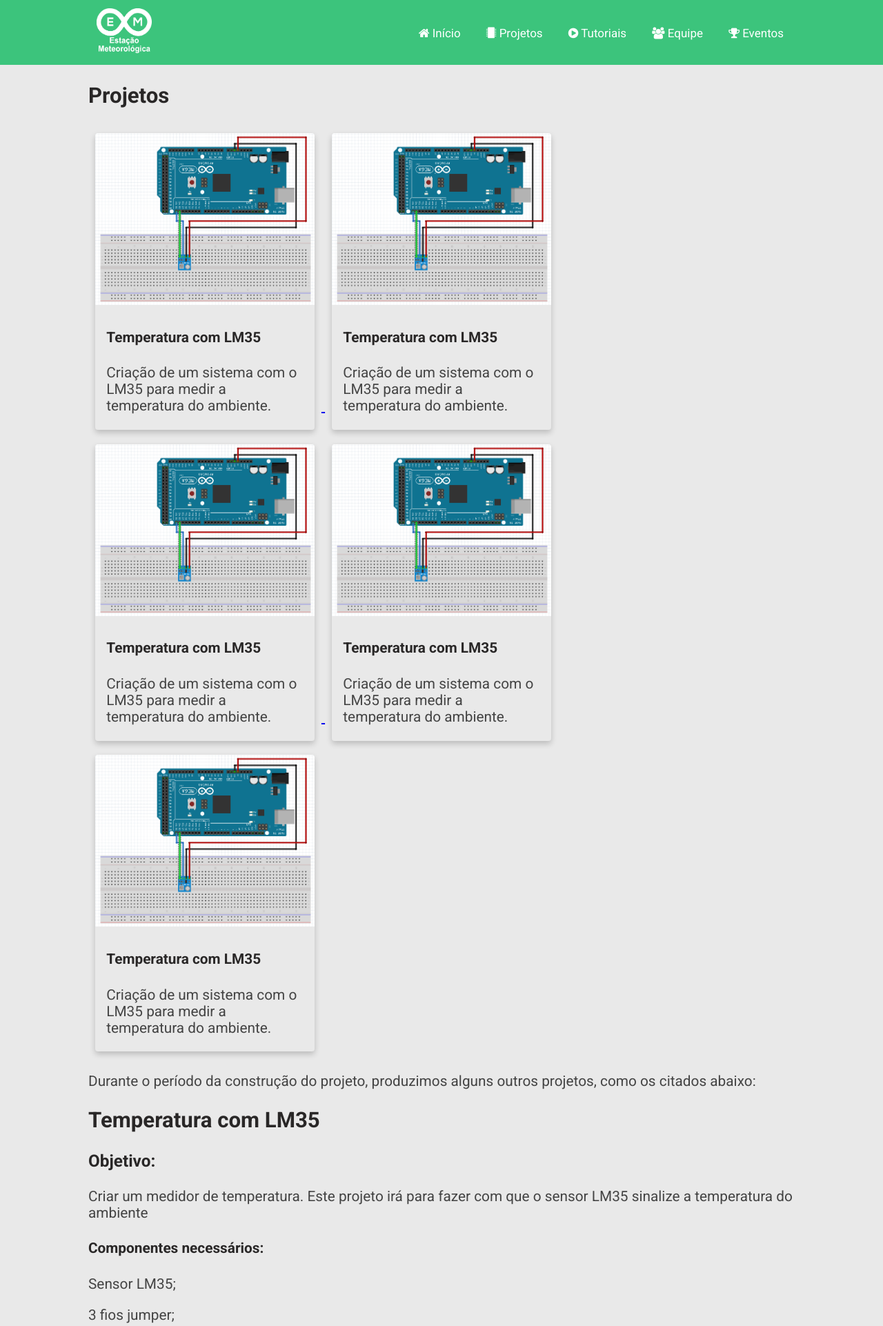
After one commit to luisdef/prototipo-estacao-meteorologica, a PHP site: page /view/projetos.php in a window 1280 px wide. The commit adds this page. Shown: the top 1922 px of the page at 69% size. Run offline with PHP 8.4, Linux system fonts and the light colour scheme.

Commit message:
refactoring in PHP, new card projects and iframe in tutorials

```diff
--- /dev/null
+++ b/assets/css/global.css
@@ -0,0 +1,157 @@
+:root {
+    --cor-fundo-principal: #e9e9e9;
+    --verde-principal: #36b987;
+    --verde-claro: #3cc47c;
+    --verde-escuro: #1e392a;
+    --bege-claro: #e9c893;
+    --cinza: #444444;
+    --cinza-escuro: #292727;
+}
+
+body {
+    display: flex;
+    flex-direction: column;
+    margin: 0;
+    width: 100%;
+    height: 100%;
+    font-family: "Roboto", sans-serif;
+    font-size: 1.3rem;
+    background-color: var(--cor-fundo-principal);
+}
+
+h1, h2, h3, h4, h5, h6, th, td {
+    color: var(--cinza-escuro);
+}
+
+p {
+    color: var(--cinza);
+}
+
+nav {
+    display: flex;
+    background-color: var(--verde-claro);
+    padding: 0 10%;
+    justify-content: space-between;
+    align-items: center;
+    align-content: center;
+    flex-wrap: nowrap;
+    flex-direction: row;
+}
+
+img.logo {
+    width: 80px;
+    height: 65px;
+    padding: 12px;
+}
+
+.bar {
+    margin-left: 30%;
+}
+
+.bar a {
+    color: white;
+    padding: 16px 16px;
+    text-decoration: none;
+    font-size: 17px;
+    border-radius: 4px;
+    transition: 0.2s;
+}
+
+.bar a:hover {
+    background-color: var(--cor-fundo-principal);
+    color: black;
+}
+
+.weatherwidget-io {
+    border-radius: 4px;
+}
+
+section {
+    overflow: hidden;
+    padding: 0 10%;
+    justify-content: space-between;
+    align-items: center;
+    align-content: center;
+    flex-wrap: nowrap;
+    flex-direction: row;
+}
+
+.card {
+    display: inline-block;
+    box-shadow: 0 4px 8px 0 rgba(0,0,0,0.2);
+    transition: 0.3s;
+    width: 31%;
+    border-radius: 4px;
+    margin: 1%;
+}
+
+.card:hover {
+    box-shadow: 0 10px 18px 0 rgba(0,0,0,0.2);
+    transform: translate(0, -4px);
+}
+
+.card img {
+    border-radius: 4px 4px 0 0;
+}
+
+.container {
+    padding: 2px 16px;
+}
+
+.card-yt {
+    display: inline-block;
+    box-shadow: 0 4px 8px 0 rgba(0,0,0,0.2);
+    transition: 0.3s;
+    width: 48.7%;
+    border-radius: 4px;
+    margin: 0.5%;
+    margin-bottom: 1.5%;
+}
+
+.card-yt:hover {
+    box-shadow: 0 10px 18px 0 rgba(0,0,0,0.2);
+    transform: translate(0, -0.5px);
+}
+
+.video-wrapper {
+    position: relative;
+    padding-bottom: 56.25%;
+    height: 0;
+}
+
+.video-wrapper iframe {
+    position: absolute;
+    top: 0;
+    left: 0;
+    width: 100%;
+    height: 100%;
+    border-radius: 4px;
+}
+
+footer {
+    display: flex;
+    overflow: hidden;
+    background-color: var(--verde-claro);
+    padding: 1.1% 10%;
+    justify-content: space-between;
+    align-items: center;
+    align-content: center;
+    flex-wrap: nowrap;
+    flex-direction: row;
+}
+
+footer a {
+    color: white;
+    text-decoration: none;
+    transition: 0.2s;
+    font-size: 1.1rem;
+}
+
+footer a:hover {
+    font-weight: bold;
+}
+
+footer p {
+    color: white;
+    font-size: 1.1rem;
+}
--- /dev/null
+++ b/view/layout/cabecalho.php
@@ -0,0 +1,10 @@
+<nav>
+    <a href="../index.php"><img class="logo" src="../assets/img/logo.png" alt="Logo"></a>
+    <div class="bar">
+        <a href="../index.php"><i class="fa fa-home"></i> Início</a>
+        <a href="../view/projetos.php"><i class="fa fa-microchip"></i> Projetos</a>
+        <a href="../view/tutoriais.php"><i class="fa fa-play-circle"></i> Tutoriais</a>
+        <a href="../view/equipe.php"><i class="fa fa-users"></i> Equipe</a>
+        <a href="../view/eventos.php"><i class="fa fa-trophy"></i> Eventos</a>
+    </div>
+</nav>
--- /dev/null
+++ b/view/layout/global_head.php
@@ -0,0 +1,10 @@
+<meta charset="UTF-8">
+<meta http-equiv="X-UA-Compatible" content="IE=edge">
+<meta name="viewport" content="width=device-width, initial-scale=1.0">
+
+<link rel="stylesheet" href="https://cdnjs.cloudflare.com/ajax/libs/font-awesome/4.7.0/css/font-awesome.min.css">
+<link rel="icon" type="image/png" href="../assets/img/icon.png">
+<link rel="preconnect" href="https://fonts.googleapis.com">
+<link rel="preconnect" href="https://fonts.gstatic.com" crossorigin>
+<link href="https://fonts.googleapis.com/css2?family=Roboto:wght@100;400;700&display=swap" rel="stylesheet">
+<link rel="stylesheet" href="../assets/css/global.css">
--- /dev/null
+++ b/view/layout/rodape.php
@@ -0,0 +1,4 @@
+<footer>
+    <p>Produzido por Luis Felipe Assmann, Matheus Persch e Otávio Maldaner</p>
+    <a href="https://github.com/luisdef/prototipo-estacao-meteorologica/" target="_blank">GitHub</a>
+</footer>
--- a/view/projetos.html
+++ b/view/projetos.php
@@ -1,37 +1,22 @@
 <!DOCTYPE html>
 <html lang="en">
 <head>
-    <meta charset="UTF-8">
-    <meta http-equiv="X-UA-Compatible" content="IE=edge">
-    <meta name="viewport" content="width=device-width, initial-scale=1.0">
 
-    <link rel="stylesheet" href="https://cdnjs.cloudflare.com/ajax/libs/font-awesome/4.7.0/css/font-awesome.min.css">
-    <link rel="icon" type="image/png" href="../assets/img/icon.png">
-    <link rel="preconnect" href="https://fonts.googleapis.com">
-    <link rel="preconnect" href="https://fonts.gstatic.com" crossorigin>
-    <link href="https://fonts.googleapis.com/css2?family=Roboto:wght@100;400;700&display=swap" rel="stylesheet">
-    <link rel="stylesheet" href="../assets/css/style.css">
+    <?php include './layout/global_head.php' ?>
+
     <title>Projetos</title>
 </head>
 <body>
-    <nav>
-        <img class="logo" src="../assets/img/logo.png" alt="Logo">
-        <div class="bar">
-            <a href="../index.html"><i class="fa fa-home"></i> Início</a>
-            <a href="./projetos.html"><i class="fa fa-microchip"></i> Projetos</a>
-            <a href="./tutoriais.html"><i class="fa fa-play-circle"></i> Tutoriais</a>
-            <a href="./equipe.html"><i class="fa fa-users"></i> Equipe</a>
-            <a href="./eventos.html"><i class="fa fa-trophy"></i> Eventos</a>
-        </div>
-    </nav>
+    <?php include './layout/cabecalho.php' ?>
 
-    <section>
+    <section class="main">
         <h1>Projetos</h1>
     </section>
 
     <section>
         <!-- Exemplo de cards -->
 
+        <a href="https://estacaometeorologicafeliz.blogspot.com/2018/05/sistema-de-temperatura.html" target="_blank">
             <div class="card">
                 <img src="../assets/img/projects/bmp180.png" alt="LM35" style="width:100%">
                 <div class="container">
@@ -39,7 +24,9 @@
                     <p>Criação de um sistema com o LM35 para medir a temperatura do ambiente.</p>
                 </div>
             </div>
+        </a>
 
+        <a href="https://estacaometeorologicafeliz.blogspot.com/2018/05/sistema-de-temperatura.html" target="_blank">
             <div class="card">
                 <img src="../assets/img/projects/bmp180.png" alt="LM35" style="width:100%">
                 <div class="container">
@@ -47,7 +34,9 @@
                     <p>Criação de um sistema com o LM35 para medir a temperatura do ambiente.</p>
                 </div>
             </div>
+        </a>
 
+        <a href="https://estacaometeorologicafeliz.blogspot.com/2018/05/sistema-de-temperatura.html" target="_blank">
             <div class="card">
                 <img src="../assets/img/projects/bmp180.png" alt="LM35" style="width:100%">
                 <div class="container">
@@ -55,6 +44,27 @@
                     <p>Criação de um sistema com o LM35 para medir a temperatura do ambiente.</p>
                 </div>
             </div>
+        </a>
+
+        <a href="https://estacaometeorologicafeliz.blogspot.com/2018/05/sistema-de-temperatura.html" target="_blank">
+            <div class="card">
+                <img src="../assets/img/projects/bmp180.png" alt="LM35" style="width:100%">
+                <div class="container">
+                    <h4><b>Temperatura com LM35</b></h4>
+                    <p>Criação de um sistema com o LM35 para medir a temperatura do ambiente.</p>
+                </div>
+            </div>
+        </a>
+
+        <a href="https://estacaometeorologicafeliz.blogspot.com/2018/05/sistema-de-temperatura.html" target="_blank">
+            <div class="card">
+                <img src="../assets/img/projects/bmp180.png" alt="LM35" style="width:100%">
+                <div class="container">
+                    <h4><b>Temperatura com LM35</b></h4>
+                    <p>Criação de um sistema com o LM35 para medir a temperatura do ambiente.</p>
+                </div>
+            </div>
+        </a>
 
 
 
@@ -237,5 +247,7 @@
         <h4>Montagem do circuito:</h4>
         <p>Conecte os componentes no Arduino como mostra a figura abaixo. Verifique cuidadosamente os cabos de ligação antes de ligar seu Arduino. Lembre-se que o Arduino deve estar desconectado do computador durante a montagem. Para ajustar a luminosidade do LCD utilize o potenciômetro.</p>
     </section>
+
+    <?php include './layout/rodape.php' ?>
 </body>
 </html>
```
Also changed, not shown: assets/css/style.css (deleted, +0 -75 lines), index.php (renamed from index.html, +18 -11 lines), view/equipe.php (renamed from view/equipe.html, +9 -21 lines), view/eventos.html (deleted, +0 -45 lines), view/eventos.php (added, +31 -0 lines), view/tutoriais.html (deleted, +0 -32 lines), view/tutoriais.php (added, +53 -0 lines). Lines whose indentation alone changed are shown as unchanged.
